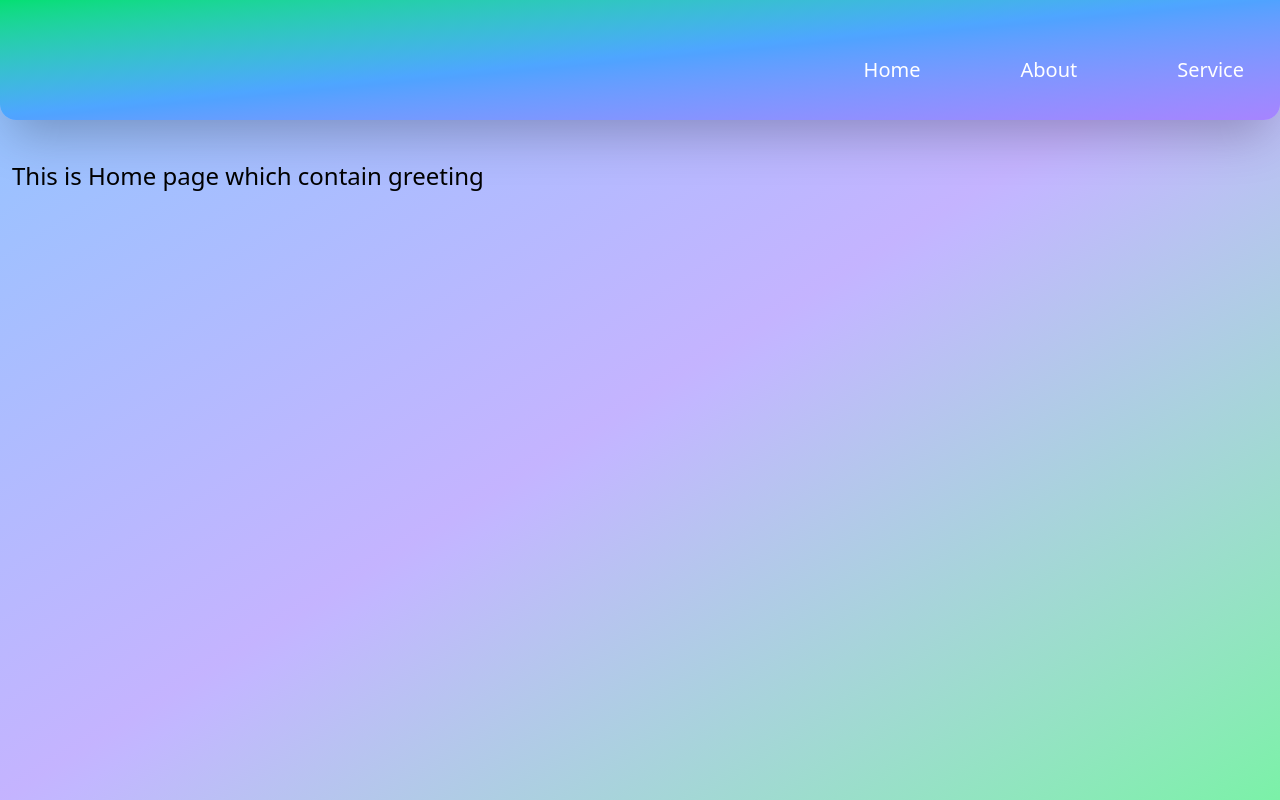
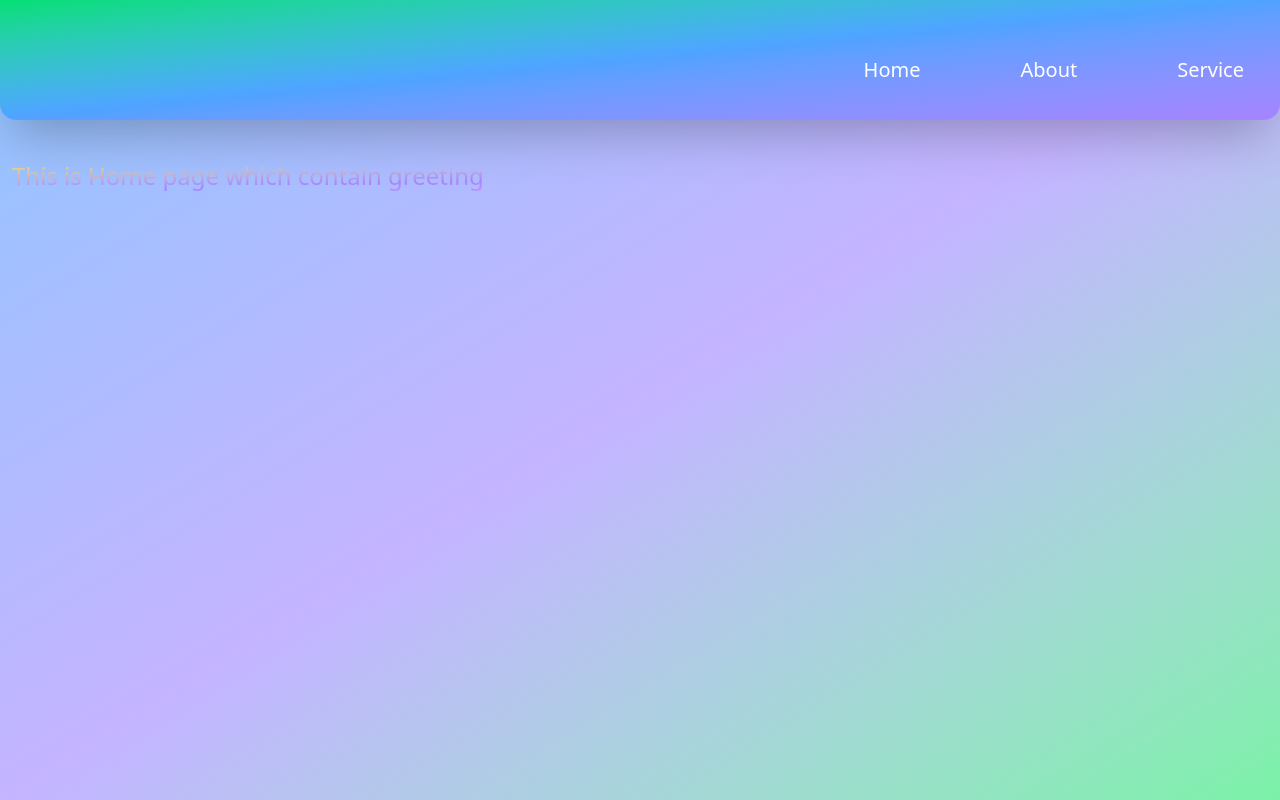
Before and after one commit to niyomugaboetiene/react-tr-guide-2.0, a React (Vite) app in the folder SWD5ROUTE/: page /home in a window 1280 px wide. Built offline with nearby package versions, Linux system fonts and the light colour scheme.

Commit message:
react: learning about navigation

```diff
--- a/SWD5ROUTE/src/routing/project/Home.jsx
+++ b/SWD5ROUTE/src/routing/project/Home.jsx
@@ -3,9 +3,12 @@ import React from "react";
 const HomePage = () => {
   return (
     <div className="mt-10 ms-3">
-        <p className="font-light text-2xl ">This is Home page which contain greeting</p>
+        <p className="font-light text-2xl bg-gradient-to-tl from-purple-300 to-yellow-300 via-violet-400 bg-clip-text text-transparent">
+            This is Home page which contain greeting
+        </p>
     </div>
   )
 }
 
 export default HomePage
+// * adding gradient text "bg-gradient-to-tl from-purple-300 to-yellow-300 via-violet-400 bg-clip-text text-transparent"
```
